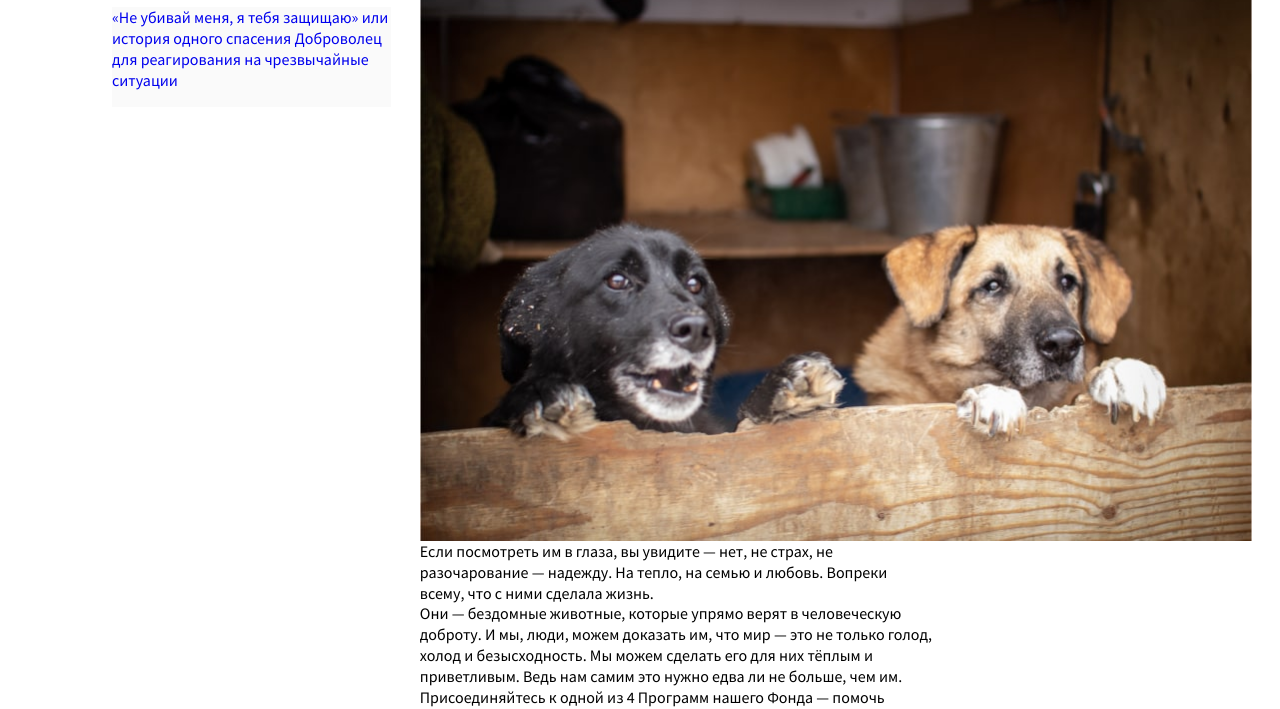
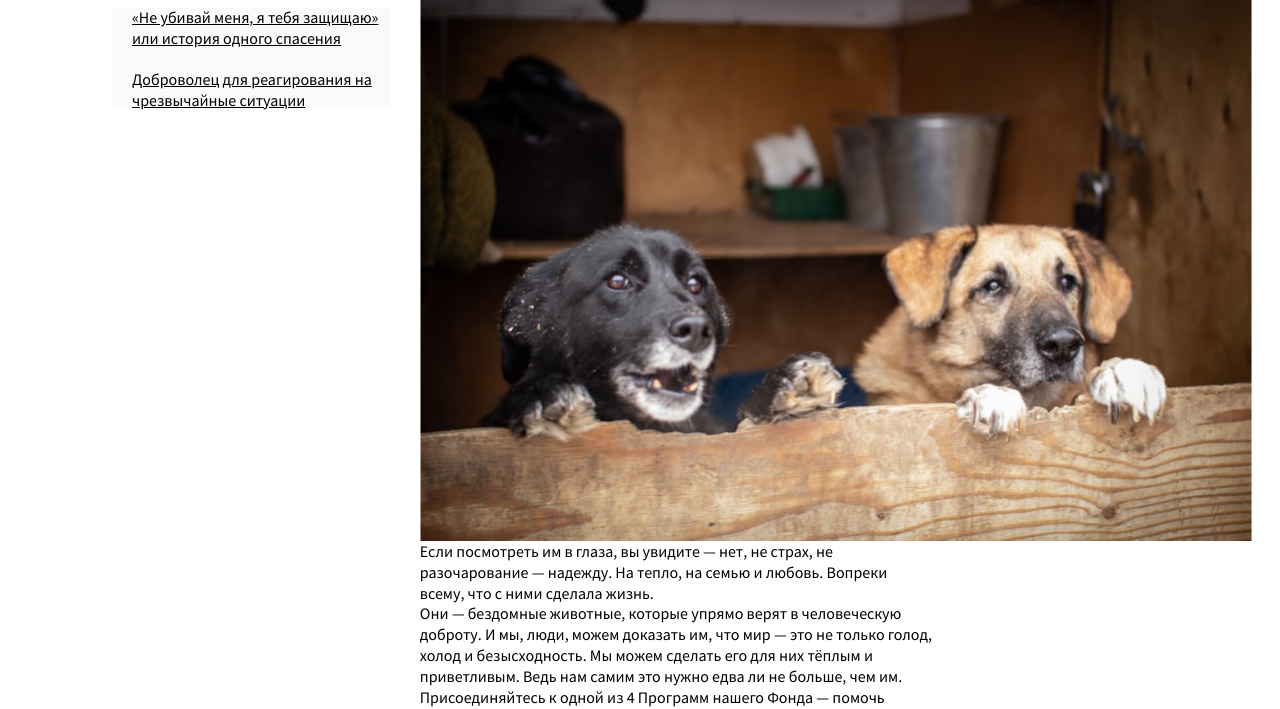
Before and after one commit to Anton1922/Join-program, a website: page dist/index.html in a window 1280 px wide. Shown: the part 91-800 px from the top of the page. Drawn offline with nearby package versions, Linux system fonts and the light colour scheme; files that its build step writes are made by us from their sources.

Commit message:
small changes

```diff
--- a/src/sass/components/_similar.scss
+++ b/src/sass/components/_similar.scss
@@ -2,14 +2,28 @@
 
 	&__title {
 		margin: 30px auto 10px 20px;
-		font-weight: 700;
-		font-size: 18px;
 		color: $text-gold;
 	}
 
 	&__container {
+		padding-left: 20px;
 		width: 100%;
 		height: 100px;
 		background-color: $background-grey;
 	}
+
+	&__pages {
+		display: flex;
+		flex-direction: column;
+
+		&-link {
+			margin-bottom: 20px;
+			text-decoration: underline;
+			color: $text-common-black;
+
+			&:last-child {
+				margin-bottom: 30px;
+			}
+		}
+	}
 }
```
